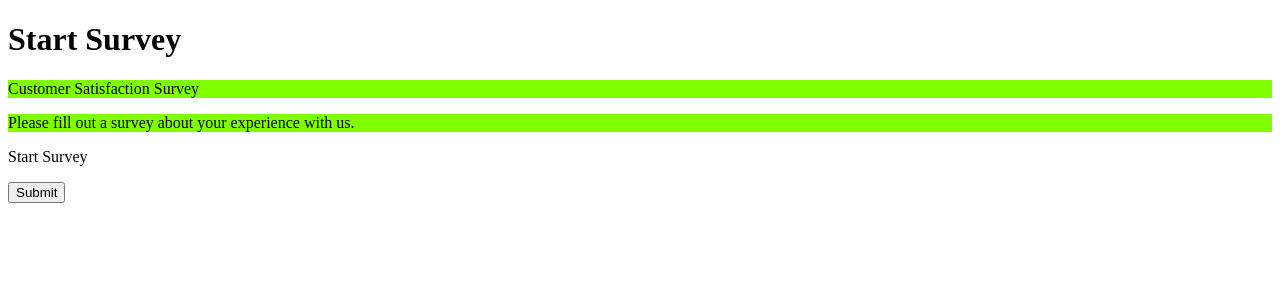
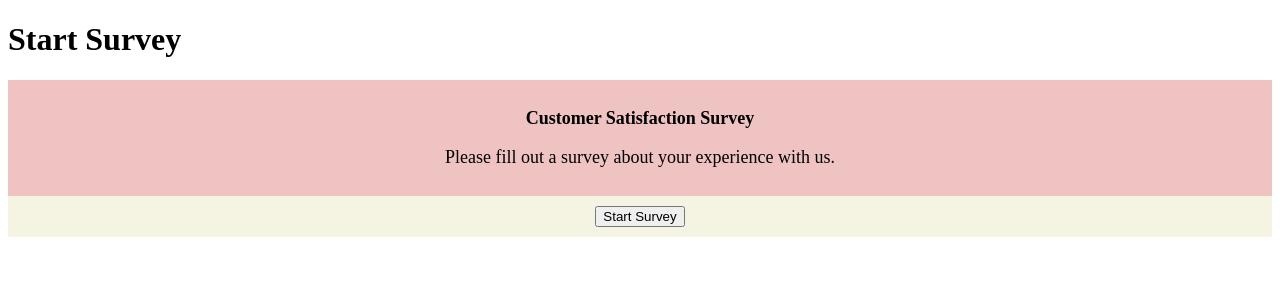
Before and after one commit to Laurathon/surveySessions, a Flask app: page / in a window 1280 px wide. Shown: the top 300 px of the page. Run offline with Flask 2, Linux system fonts and the light colour scheme.

Commit message:
changed files

```diff
--- a/static/app.css
+++ b/static/app.css
@@ -1,3 +1,15 @@
 .description{
-  background-color: chartreuse;
+  background-color: #f0c3c3;
+  text-align: center;
+  font-size: large;
+  padding:10px;
 }
+.title{
+  font-weight: bold;
+
+}
+.submitSurvey{
+  text-align: center;
+  padding:10px;
+  background-color: rgb(245, 243, 225);
+}
--- a/templates/home.html
+++ b/templates/home.html
@@ -1,11 +1,15 @@
 {% extends 'base.html' %} {% block title %}Survey{% endblock %} {% block content
 %}
 <h1>Start Survey</h1>
-<p class="description">{{title}}</p>
-<p class="description">{{instructions}}</p>
-<form action="/start">
-  <p>Start Survey</p>
-  <button>Submit</button>
-</form>
+<section class ="description">
+  <p class = "title">{{title}}</p>
+  <p>{{instructions}}</p>
+</section>
+
+<section class = "submitSurvey">
+  <form action="/start">
+      <button>Start Survey</button>
+  </form>
+</section>
 
 {% endblock %}
--- a/templates/question_page.html
+++ b/templates/question_page.html
@@ -3,10 +3,10 @@ block content %}
 <h1>Start Survey</h1>
 
 <p class="description">question :{{question.question}}</p>
-<p class="description">
+<!-- <p class="description">
   Choices: {{question.choices}} % for choice in Choices % % for choice in
   question.choices %
-</p>
+</p>-->
 <form action = "/answer", method="POST" >
 {% for choice in question.choices %}
 <input type ="radio" name ="answer" value ={{choice}} required>{{choice}}
```
